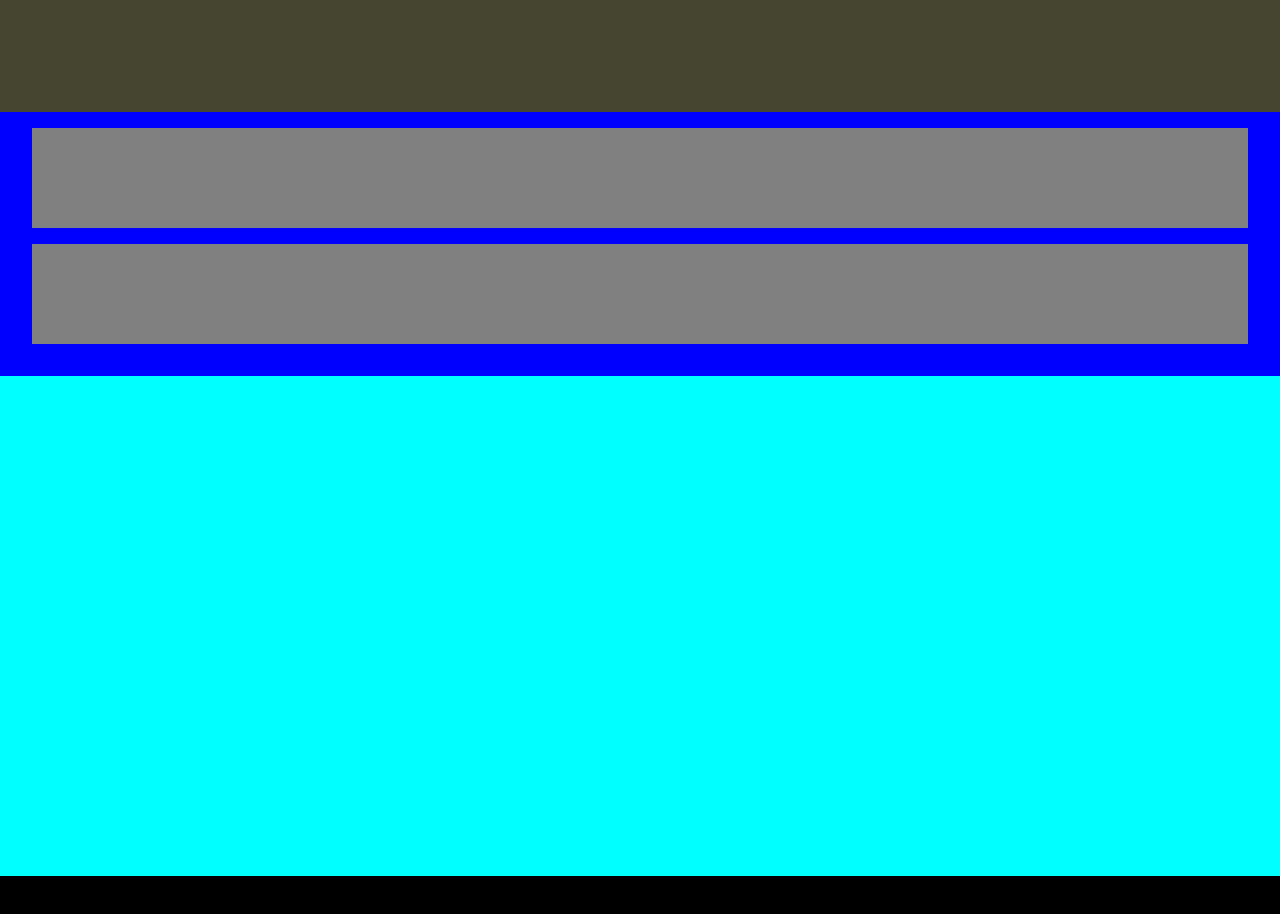
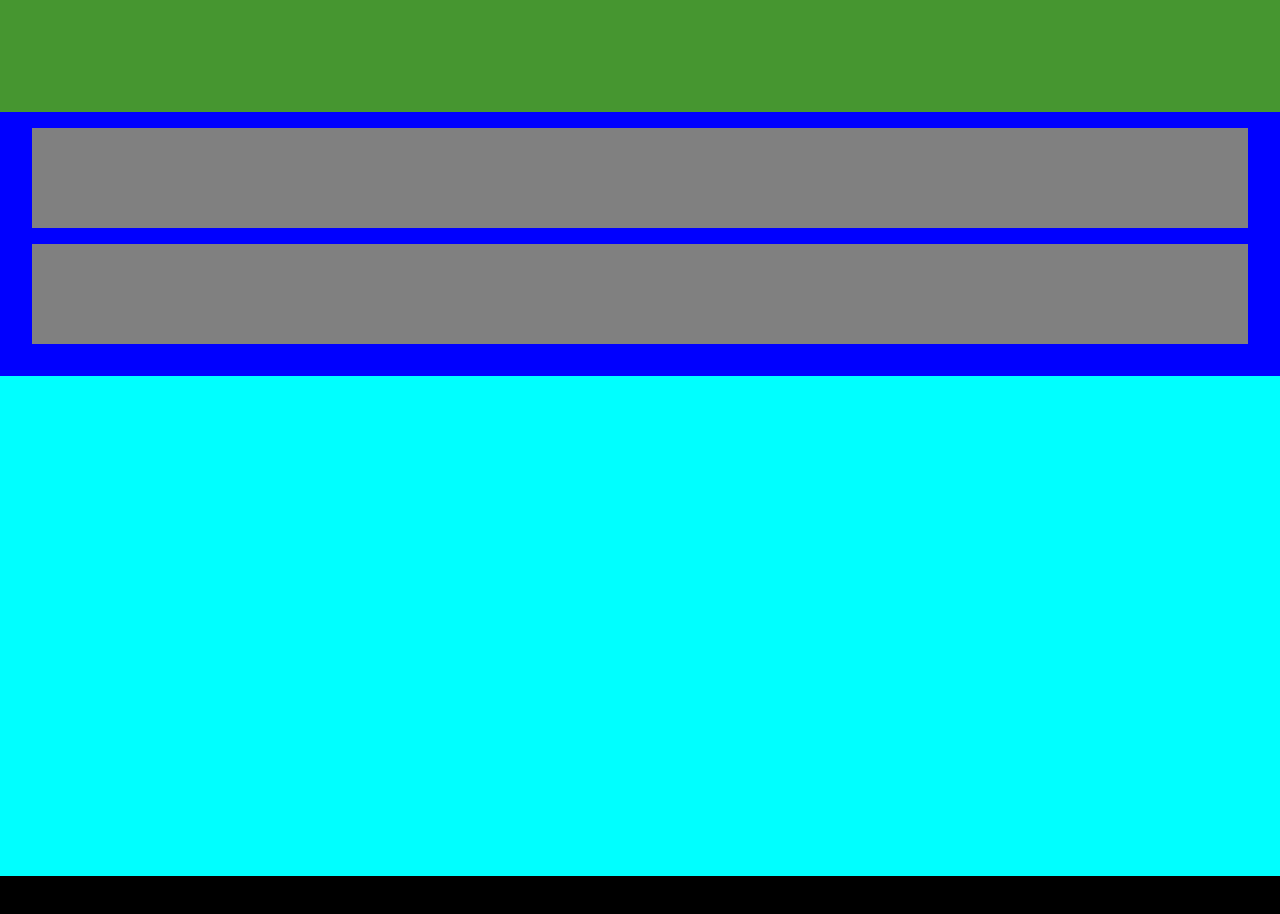
Before and after one commit to aguzro/responsive-design-proyecto, a plain HTML site: page index.html in a window 1280 px wide. Drawn offline with Linux system fonts and the light colour scheme.

Commit message:
Add VIEWPORT

```diff
--- a/index.html
+++ b/index.html
@@ -3,6 +3,7 @@
 <head>
 	<title></title>
 	<meta charset="UTF-8">
+	<meta name="viewport" content="width=device-width">
 	<link rel="stylesheet" type="text/css" href="main.css">
 </head>
 <body>
--- a/main.css
+++ b/main.css
@@ -33,7 +33,7 @@ body {
 
 @media screen and (min-width: 780px) and (max-width: 1280px){
 	.top {
-		background-color: #464630;
+		background-color: #469630;
 	}
 	.content, .lateral {
 		width: 50%
```
